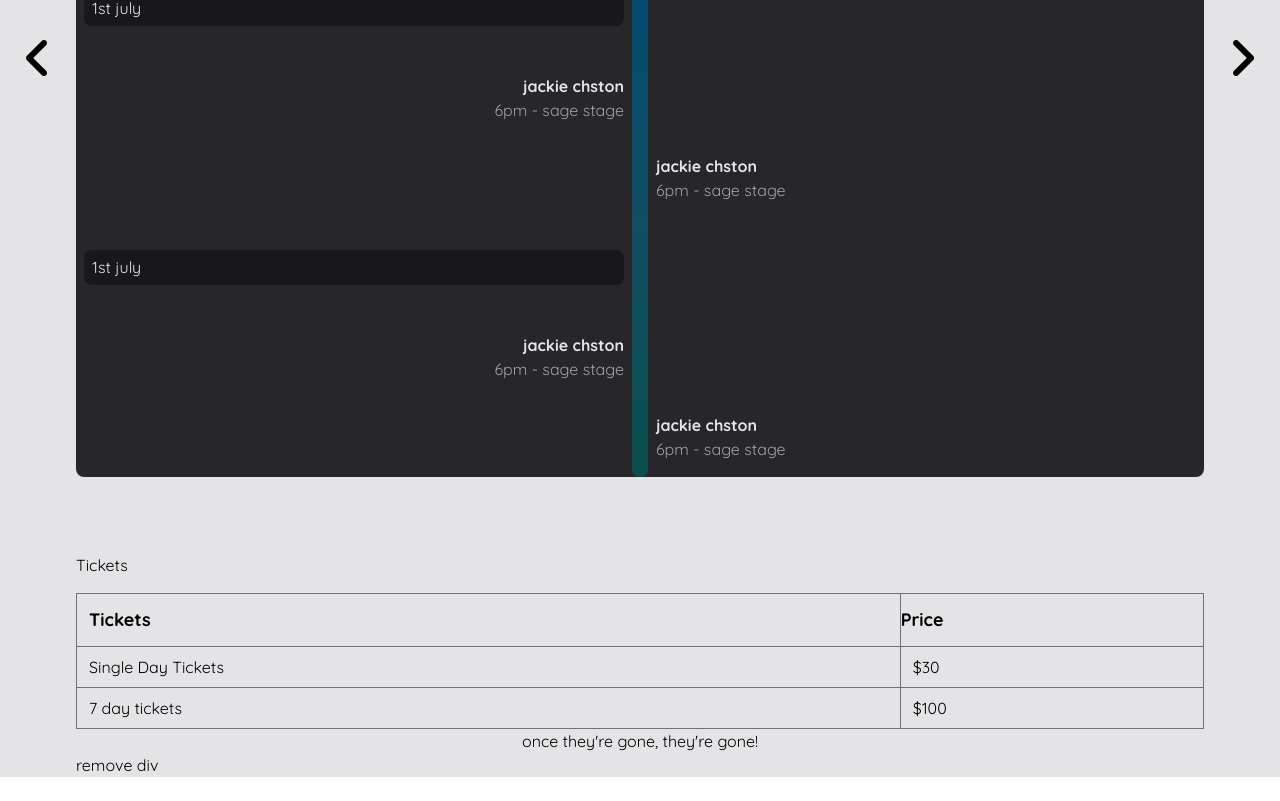
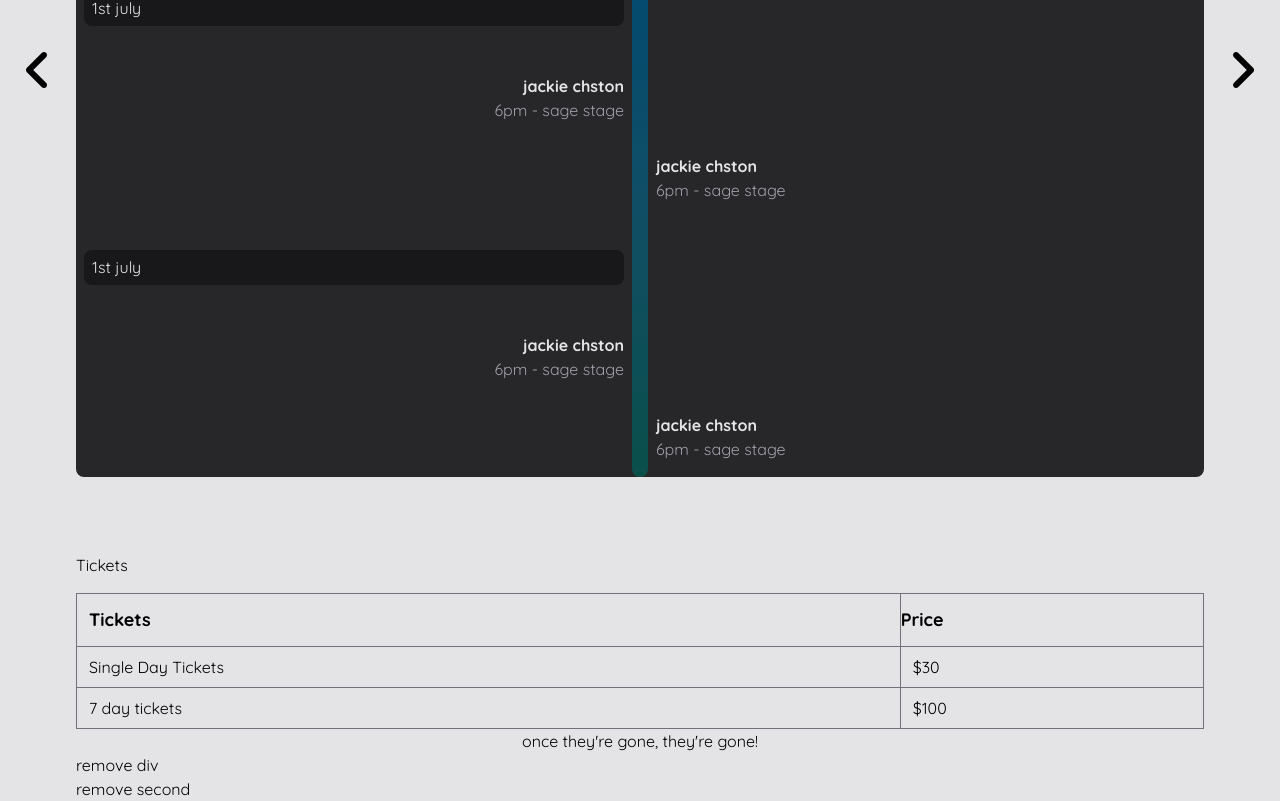
Before and after one commit to UmiduKaushika97/plant-app, a React (Vite) app: page / in a window 1280 px wide. Shown: the part 1404-2205 px from the top of the page. Before the commit the page ends 2181 px from the top, so only its background shows below. Built offline with nearby package versions, Linux system fonts and the light colour scheme.

Commit message:
second div add

```diff
--- a/src/App.tsx
+++ b/src/App.tsx
@@ -446,6 +446,7 @@ text-zinc-200 dark:text zinnc-900 p-2 text-3xl"
                   </table>
 
 <div>remove div</div>
+<div>remove second</div>
 
             </div>
             <div
```
